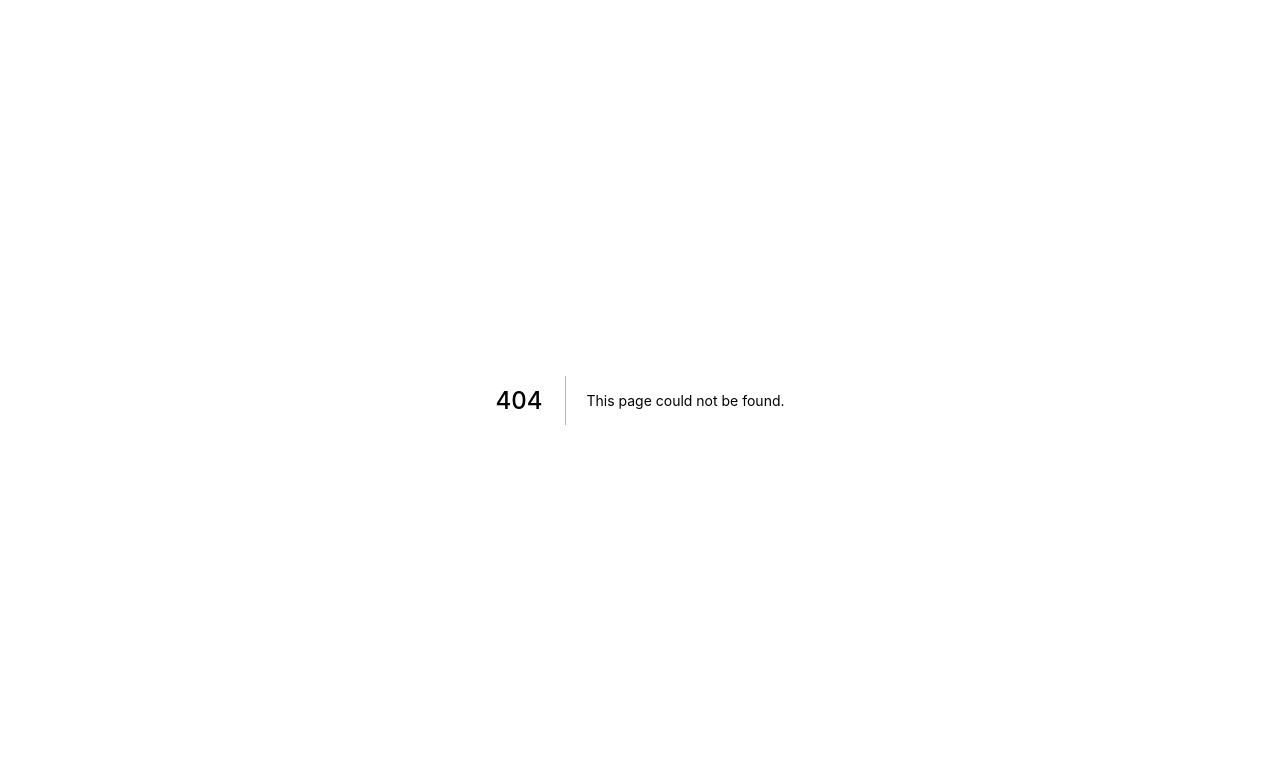
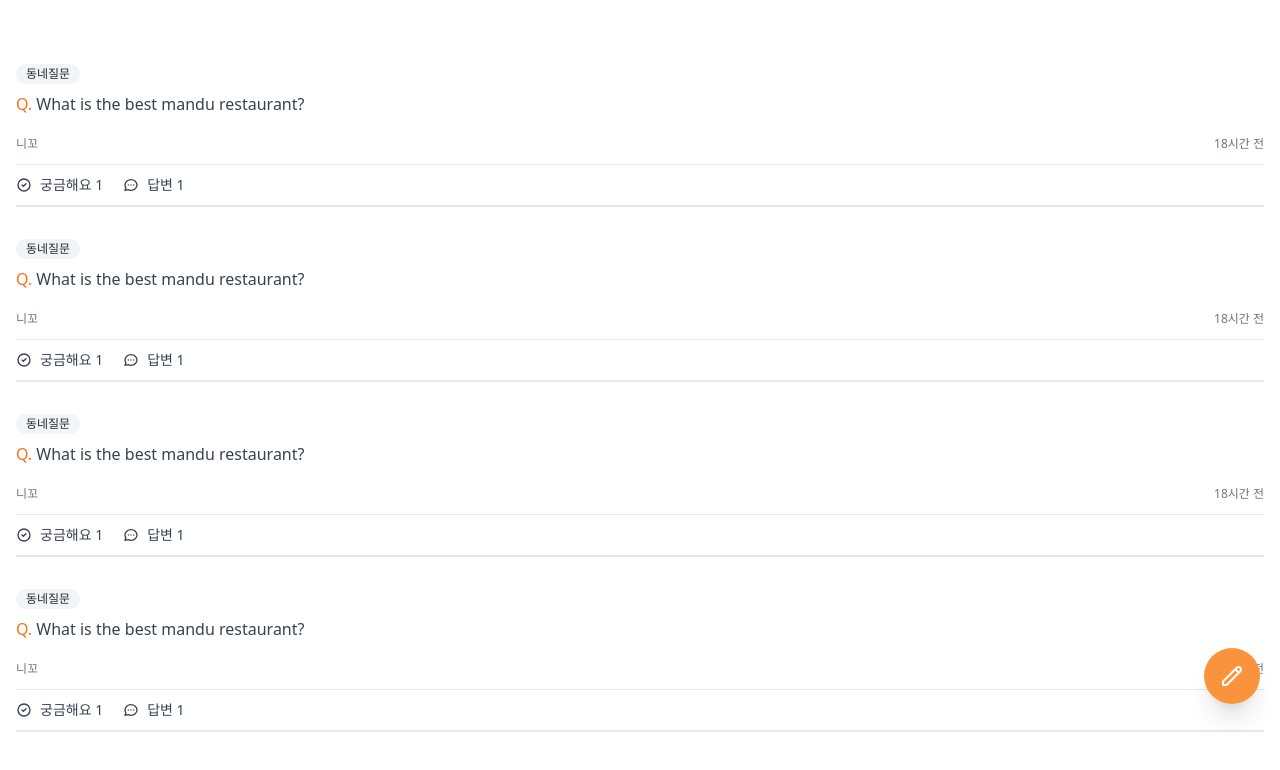
Before and after one commit to jha0402/c-market, a Next.js app: page /community in a window 1280 px wide. Before the commit this address had no page. Shown: the top 770 px of the page. Built offline with nearby package versions, Linux system fonts and the light colour scheme.

Commit message:
Add community page

```diff
--- /dev/null
+++ b/pages/community/index.tsx
@@ -0,0 +1,76 @@
+import type { NextPage } from 'next';
+
+const Community: NextPage = () => {
+    return (
+        <div className='py-16 px-4 space-y-8'>
+            {[1, 2, 3, 4].map((_, i) => (
+                <div key={i} className='flex cursor-pointer flex-col items-start'>
+                    <span className='flex items-center px-2.5 py-0.5 rounded-full text-xs font-medium bg-gray-100 text-gray-800'>
+                        동네질문
+                    </span>
+                    <div className='mt-2 text-gray-700'>
+                        <span className='text-orange-500 font-medium'>Q.</span> What is the best mandu restaurant?
+                    </div>
+                    <div className='mt-5 flex items-center justify-between w-full text-gray-500 font-medium text-xs'>
+                        <span>니꼬</span>
+                        <span>18시간 전</span>
+                    </div>
+                    <div className='flex space-x-5 mt-3 text-gray-700 py-2.5 border-t border-b-[2px] w-full'>
+                        <span className='flex space-x-2 items-center text-sm'>
+                            <svg
+                                className='w-4 h-4'
+                                fill='none'
+                                stroke='currentColor'
+                                viewBox='0 0 24 24'
+                                xmlns='http://www.w3.org/2000/svg'
+                            >
+                                <path
+                                    strokeLinecap='round'
+                                    strokeLinejoin='round'
+                                    strokeWidth='2'
+                                    d='M9 12l2 2 4-4m6 2a9 9 0 11-18 0 9 9 0 0118 0z'
+                                ></path>
+                            </svg>
+                            <span>궁금해요 1</span>
+                        </span>
+                        <span className='flex space-x-2 items-center text-sm'>
+                            <svg
+                                className='w-4 h-4'
+                                fill='none'
+                                stroke='currentColor'
+                                viewBox='0 0 24 24'
+                                xmlns='http://www.w3.org/2000/svg'
+                            >
+                                <path
+                                    strokeLinecap='round'
+                                    strokeLinejoin='round'
+                                    strokeWidth='2'
+                                    d='M8 12h.01M12 12h.01M16 12h.01M21 12c0 4.418-4.03 8-9 8a9.863 9.863 0 01-4.255-.949L3 20l1.395-3.72C3.512 15.042 3 13.574 3 12c0-4.418 4.03-8 9-8s9 3.582 9 8z'
+                                ></path>
+                            </svg>
+                            <span>답변 1</span>
+                        </span>
+                    </div>
+                </div>
+            ))}
+            <button className='fixed hover:bg-orange-500 cursor-pointer transition-colors bottom-24 right-5 bg-orange-400 rounded-full p-4 shadow-xl text-white'>
+                <svg
+                    className='w-6 h-6'
+                    fill='none'
+                    stroke='currentColor'
+                    viewBox='0 0 24 24'
+                    xmlns='http://www.w3.org/2000/svg'
+                >
+                    <path
+                        strokeLinecap='round'
+                        strokeLinejoin='round'
+                        strokeWidth='2'
+                        d='M15.232 5.232l3.536 3.536m-2.036-5.036a2.5 2.5 0 113.536 3.536L6.5 21.036H3v-3.572L16.732 3.732z'
+                    ></path>
+                </svg>
+            </button>
+        </div>
+    );
+};
+
+export default Community;
```
